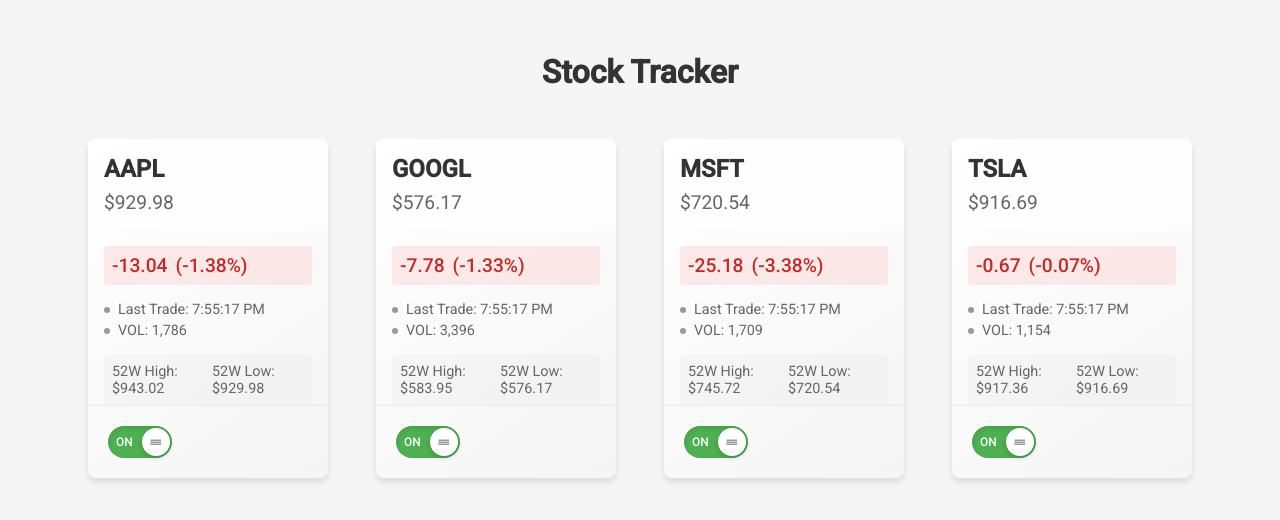
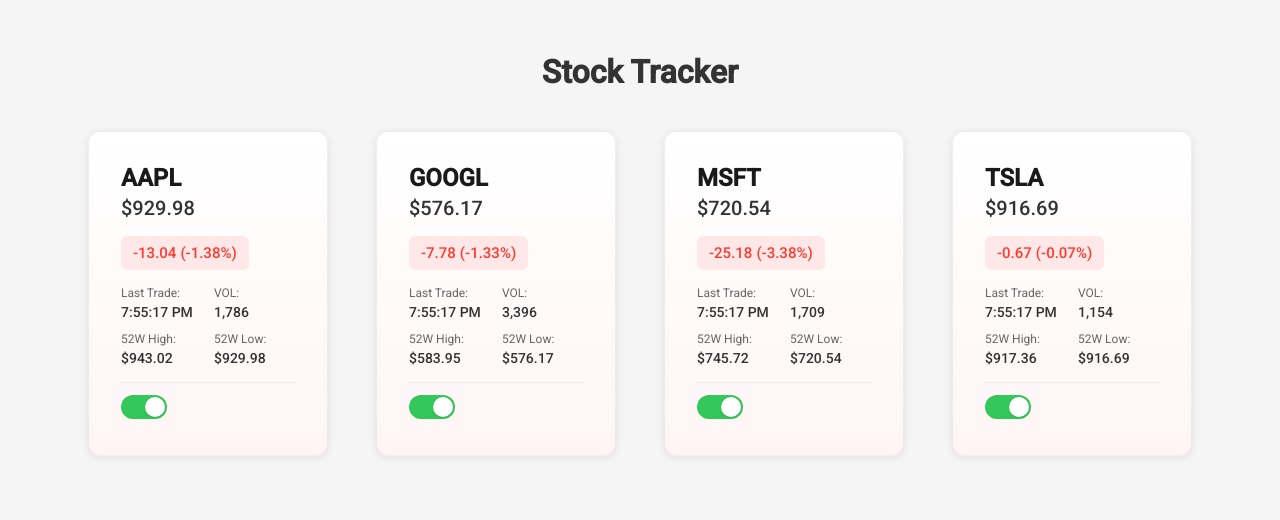
Before and after one commit to gitmibrahim/stock-tracker, an Angular app: page / in a window 1280 px wide. Shown: the top 520 px of the page. Built offline with nearby package versions, Linux system fonts and the light colour scheme.

Commit message:
Update stock card component with improved design and toggle switch.

```diff
--- a/src/app/components/stock-card/stock-card.component.html
+++ b/src/app/components/stock-card/stock-card.component.html
@@ -1,32 +1,41 @@
-<mat-card class="stock-card" [@cardState]="cardState">
-  <mat-card-header>
-    <mat-card-title>{{ stock?.symbol }}</mat-card-title>
-    <mat-card-subtitle [@priceChange]="stock?.price">
-      ${{ stock?.price | number:'1.2-2' }}
-    </mat-card-subtitle>
-  </mat-card-header>
+<mat-card class="stock-card" [@cardState]="cardState" [class.negative]="stock && stock.change < 0" [class.positive]="stock && stock.change >= 0">
   <mat-card-content>
-    <div class="change-info" [class.positive]="stock && stock.change >= 0" [class.negative]="stock && stock.change < 0">
+    <div class="stock-header">
+      <div class="symbol">{{ stock?.symbol }}</div>
+      <div class="price" [@priceChange]="stock?.price">${{ stock?.price | number:'1.2-2' }}</div>
+    </div>
+
+    <div class="change-info" [class.negative]="stock && stock.change < 0" [class.positive]="stock && stock.change >= 0">
       <span [@priceChange]="stock?.change">{{ stock?.change | number:'1.2-2' }}</span>
       <span [@priceChange]="stock?.changePercent">({{ stock?.changePercent | number:'1.2-2' }}%)</span>
     </div>
-    <div class="trade-info">
-      <p>Last Trade: {{ stock?.lastTrade | date:'h:mm:ss a' }}</p>
-      <p>VOL: {{ stock?.volume | number }}</p>
+
+    <div class="info-grid">
+      <div class="info-item">
+        <span class="label">Last Trade:</span>
+        <span class="value">{{ stock?.lastTrade | date:'h:mm:ss a' }}</span>
+      </div>
+      <div class="info-item">
+        <span class="label">VOL:</span>
+        <span class="value">{{ stock?.volume | number }}</span>
+      </div>
+      <div class="info-item" *ngIf="!isMobile">
+        <span class="label">52W High:</span>
+        <span class="value">${{ stock?.weekHigh52 | number:'1.2-2' }}</span>
+      </div>
+      <div class="info-item" *ngIf="!isMobile">
+        <span class="label">52W Low:</span>
+        <span class="value">${{ stock?.weekLow52 | number:'1.2-2' }}</span>
+      </div>
     </div>
-    <div class="price-info" *ngIf="!isMobile">
-      <p>52W High: ${{ stock?.weekHigh52 | number:'1.2-2' }}</p>
-      <p>52W Low: ${{ stock?.weekLow52 | number:'1.2-2' }}</p>
+
+    <div class="toggle-container">
+      <button class="custom-toggle" (click)="toggleStock()" [class.enabled]="stock?.isEnabled">
+        <div class="toggle-button">
+          <div class="toggle-circle"></div>
+          <span class="toggle-text">{{ stock?.isEnabled ? 'ON' : 'OFF' }}</span>
+        </div>
+      </button>
     </div>
   </mat-card-content>
-  <mat-card-actions>
-    <button class="custom-toggle" (click)="toggleStock()" [class.enabled]="stock?.isEnabled">
-      <div class="toggle-button">
-        <div class="toggle-circle">
-          <span class="toggle-icon">|||</span>
-        </div>
-        <span class="toggle-text">{{ stock?.isEnabled ? 'ON' : 'OFF' }}</span>
-      </div>
-    </button>
-  </mat-card-actions>
 </mat-card>
--- a/src/app/components/stock-card/stock-card.component.scss
+++ b/src/app/components/stock-card/stock-card.component.scss
@@ -1,208 +1,127 @@
 :host {
   display: block;
-  margin: 1rem;
-  perspective: 1000px;
+  margin: 0.5rem;
 }
 
 mat-card {
-  min-width: 200px;
-  border-radius: 8px;
-  box-shadow: 0 4px 6px rgba(0, 0, 0, 0.1);
-  background: linear-gradient(145deg, #ffffff 0%, #f5f5f5 100%);
-  transition: all 0.3s cubic-bezier(0.4, 0, 0.2, 1);
-  transform-origin: center center;
-  will-change: transform, box-shadow;
+  min-width: 240px;
+  border-radius: 12px;
+  background: #ffffff;
+  box-shadow: 0 2px 8px rgba(0, 0, 0, 0.08);
+  border: 1px solid rgba(0, 0, 0, 0.06);
+  padding: 16px;
 
-  &:hover {
-    transform: translateY(-2px);
-    box-shadow: 0 8px 12px rgba(0, 0, 0, 0.15);
-  }
-
-  &.disabled {
-    opacity: 0.5;
-    background-color: #f5f5f5;
+  &.negative {
+    background: linear-gradient(to bottom, #ffffff, #fff5f5);
   }
 
   &.positive {
-    background-color: #e8f5e9;
+    background: linear-gradient(to bottom, #ffffff, #f5fff7);
+  }
+}
+
+.stock-header {
+  margin-bottom: 16px;
+
+  .symbol {
+    font-size: 24px;
+    font-weight: 600;
+    color: #1a1a1a;
+    margin-bottom: 4px;
+  }
+
+  .price {
+    font-size: 20px;
+    font-weight: 500;
+    color: #333;
+  }
+}
+
+.change-info {
+  padding: 8px 12px;
+  border-radius: 6px;
+  margin-bottom: 16px;
+  font-size: 15px;
+  font-weight: 500;
+  display: inline-flex;
+  gap: 4px;
+
+  &.positive {
+    background-color: rgba(52, 199, 89, 0.1);
+    color: #34c759;
   }
 
   &.negative {
-    background-color: #ffebee;
+    background-color: rgba(255, 59, 48, 0.1);
+    color: #ff3b30;
   }
+}
 
-  mat-card-header {
-    padding: 16px;
-    background: rgba(255, 255, 255, 0.7);
-    border-radius: 8px 8px 0 0;
+.info-grid {
+  display: grid;
+  grid-template-columns: 1fr 1fr;
+  gap: 12px;
+  margin-bottom: 16px;
 
-    mat-card-title {
-      font-size: 1.5em;
-      font-weight: 600;
-      color: #333;
-      margin-bottom: 8px;
+  .info-item {
+    display: flex;
+    flex-direction: column;
+    gap: 4px;
+
+    .label {
+      font-size: 12px;
+      color: #666;
+      font-weight: 400;
     }
 
-    mat-card-subtitle {
-      font-size: 1.2em;
-      color: #666;
+    .value {
+      font-size: 14px;
+      color: #333;
+      font-weight: 500;
     }
   }
 }
 
-.change-info {
-  font-size: 1.2em;
-  margin: 1rem 0;
-  padding: 8px;
-  border-radius: 4px;
-  transition: background-color 0.3s ease;
-
-  &.positive {
-    background-color: rgba(76, 175, 80, 0.1);
-    color: #2e7d32;
-
-    span {
-      &:first-child::before {
-        content: '+';
-      }
-    }
-  }
-
-  &.negative {
-    background-color: rgba(244, 67, 54, 0.1);
-    color: #c62828;
-  }
-
-  span {
-    display: inline-block;
-    margin-right: 8px;
-    font-weight: 500;
-  }
-}
-
-.trade-info {
-  font-size: 0.9em;
-  color: #666;
-  margin: 1rem 0;
-
-  p {
-    margin: 4px 0;
-    display: flex;
-    align-items: center;
-
-    &::before {
-      content: '';
-      display: inline-block;
-      width: 6px;
-      height: 6px;
-      border-radius: 50%;
-      background-color: #999;
-      margin-right: 8px;
-    }
-  }
-}
-
-.price-info {
-  display: grid;
-  grid-template-columns: 1fr 1fr;
-  gap: 8px;
-  margin: 1rem 0;
-  padding: 8px;
-  background-color: rgba(0, 0, 0, 0.02);
-  border-radius: 4px;
-
-  p {
-    margin: 0;
-    font-size: 0.9em;
-    color: #666;
-  }
-}
-
-mat-card-actions {
-  padding: 16px;
-  border-top: 1px solid rgba(0, 0, 0, 0.05);
-
-  .toggle-switch {
-    transition: opacity 0.3s ease;
-
-    &:hover {
-      opacity: 0.8;
-    }
-  }
+.toggle-container {
+  padding-top: 12px;
+  border-top: 1px solid rgba(0, 0, 0, 0.06);
 }
 
 .custom-toggle {
   all: unset;
-  display: inline-block;
   cursor: pointer;
-  padding: 4px;
-  user-select: none;
 
   .toggle-button {
-    width: 64px;
-    height: 32px;
-    background: #e0e0e0;
-    border-radius: 16px;
+    width: 46px;
+    height: 24px;
+    background: #e4e4e4;
+    border-radius: 12px;
     position: relative;
     transition: all 0.3s ease;
-    display: flex;
-    align-items: center;
     padding: 2px;
-    box-shadow: inset 0 2px 4px rgba(0,0,0,0.1);
 
     .toggle-circle {
-      width: 28px;
-      height: 28px;
+      width: 20px;
+      height: 20px;
       background: #fff;
       border-radius: 50%;
       position: absolute;
       left: 2px;
-      transition: all 0.3s cubic-bezier(0.4, 0.0, 0.2, 1);
-      display: flex;
-      align-items: center;
-      justify-content: center;
-      box-shadow: 0 2px 4px rgba(0,0,0,0.2);
-
-      .toggle-icon {
-        color: #999;
-        font-size: 12px;
-        font-weight: bold;
-        transform: rotate(90deg);
-        letter-spacing: -1px;
-      }
+      transition: all 0.3s ease;
+      box-shadow: 0 1px 3px rgba(0, 0, 0, 0.1);
     }
 
     .toggle-text {
-      position: absolute;
-      right: 8px;
-      color: #999;
-      font-size: 12px;
-      font-weight: 500;
-      text-transform: uppercase;
+      display: none;
     }
   }
 
   &.enabled {
     .toggle-button {
-      background: #4CAF50;
+      background: #34c759;
 
       .toggle-circle {
-        left: calc(100% - 30px);
-        background: #fff;
-      }
-
-      .toggle-text {
-        right: initial;
-        left: 8px;
-        color: #fff;
-      }
-    }
-  }
-
-  &:hover {
-    .toggle-button {
-      .toggle-circle {
-        box-shadow: 0 4px 8px rgba(0,0,0,0.2);
+        left: calc(100% - 22px);
       }
     }
   }
@@ -210,6 +129,7 @@ mat-card-actions {
 
 @media (max-width: 600px) {
   mat-card {
-    min-width: 150px;
+    min-width: 100%;
+    margin: 0.5rem 0;
   }
 }
```
